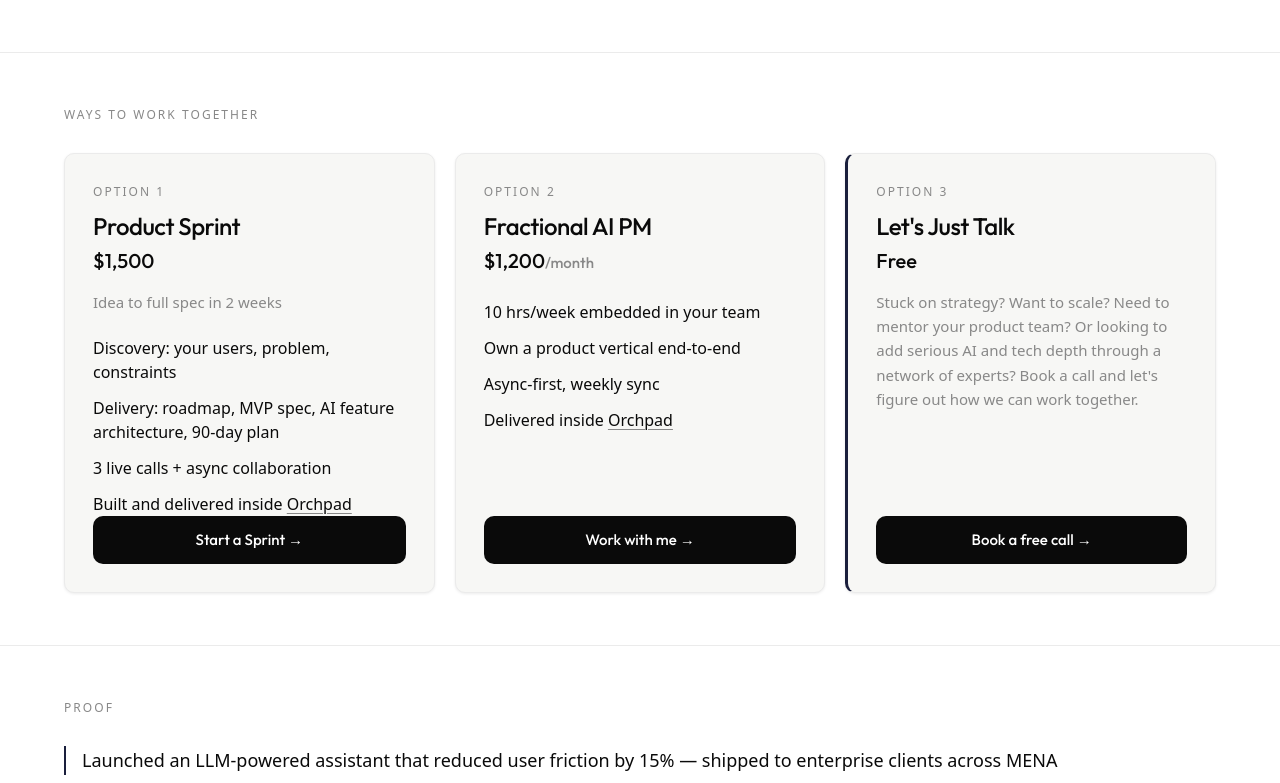
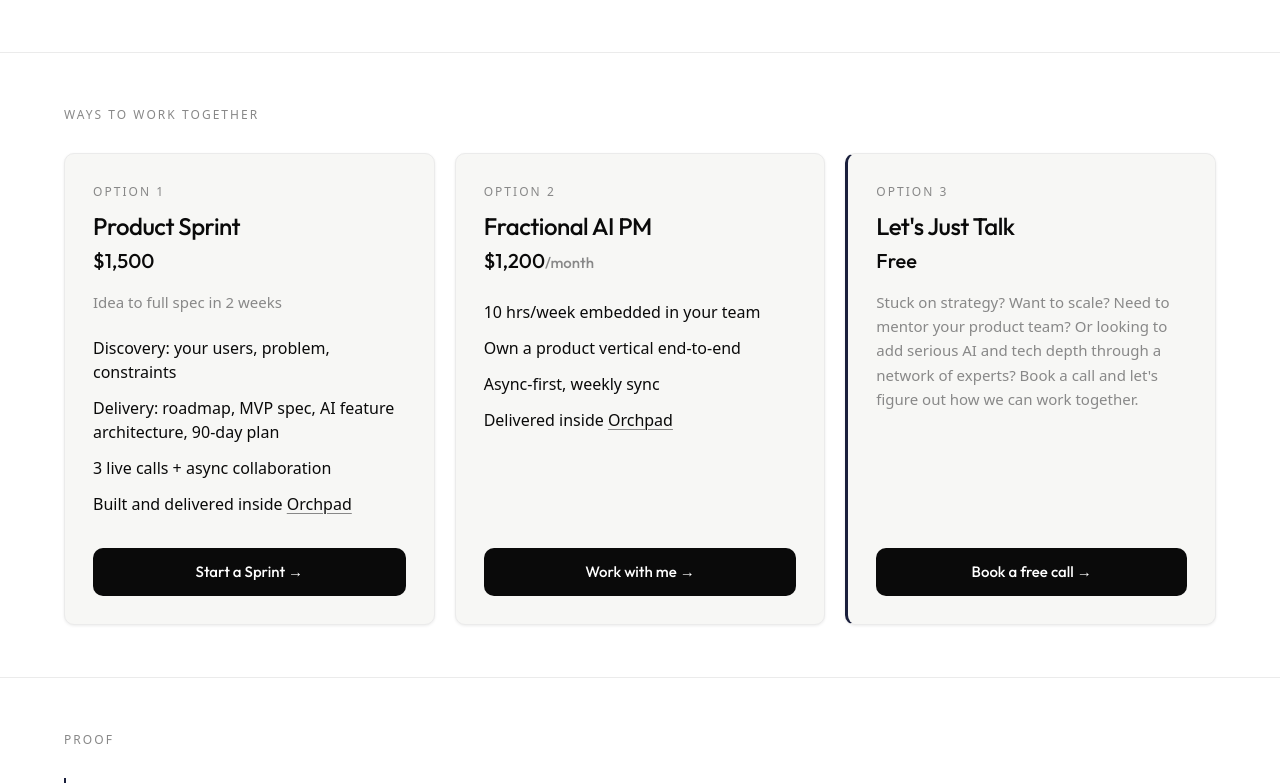
Before and after one commit to eslammahd/meetsam, a Next.js app: page / in a window 1280 px wide. Shown: the part 990-1773 px from the top of the page. Built offline with nearby package versions, Linux system fonts and the light colour scheme.

Commit message:
Guarantee 32px gap above bottom-aligned card buttons

```diff
--- a/app/globals.css
+++ b/app/globals.css
@@ -316,6 +316,11 @@ section.section {
   opacity: 0.88;
 }
 
+/* guarantee at least 32px between content and the bottom-aligned button */
+.card > *:has(+ .card-btn) {
+  margin-bottom: 32px;
+}
+
 .card-label {
   font-size: 12px;
   letter-spacing: 0.17em;
```
